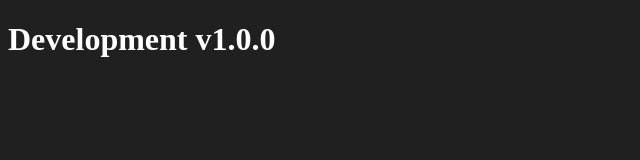
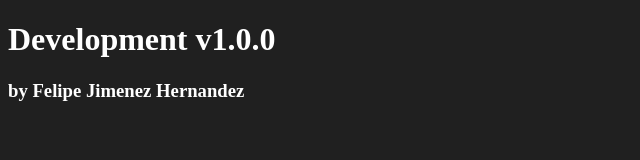
Before and after one commit to FelipeJH1870/backend-project, a website: page public/index.html in a window 1280 px wide. Shown: the whole page, without its empty margins (0-640 px from the left). Drawn offline with Linux system fonts and the light colour scheme.

Commit message:
by Developer

```diff
--- a/public/index.html
+++ b/public/index.html
@@ -11,6 +11,7 @@
 <body>
 
   <h1>Development v1.0.0</h1>
+  <h3>by Felipe Jimenez Hernandez</h3>
 
   <script src="/main.js"></script>
 
```
